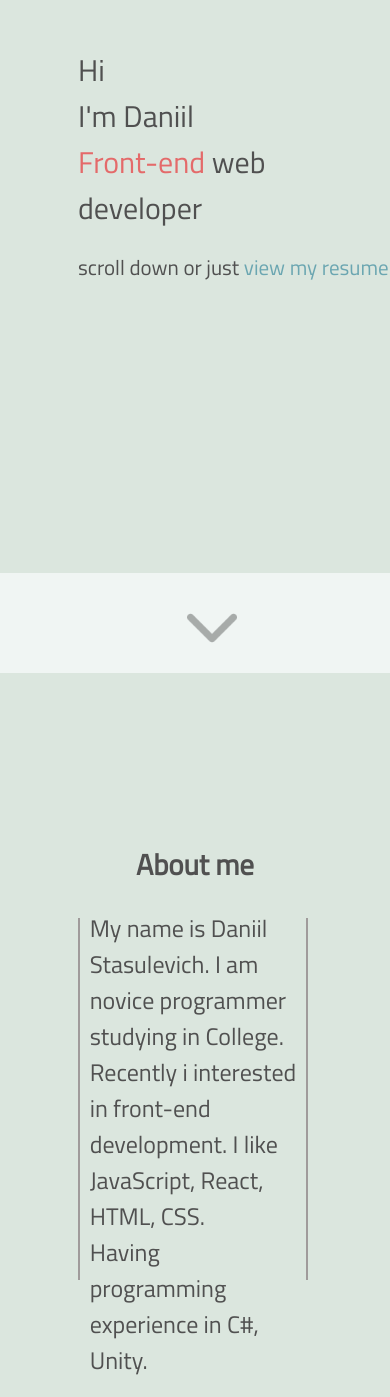
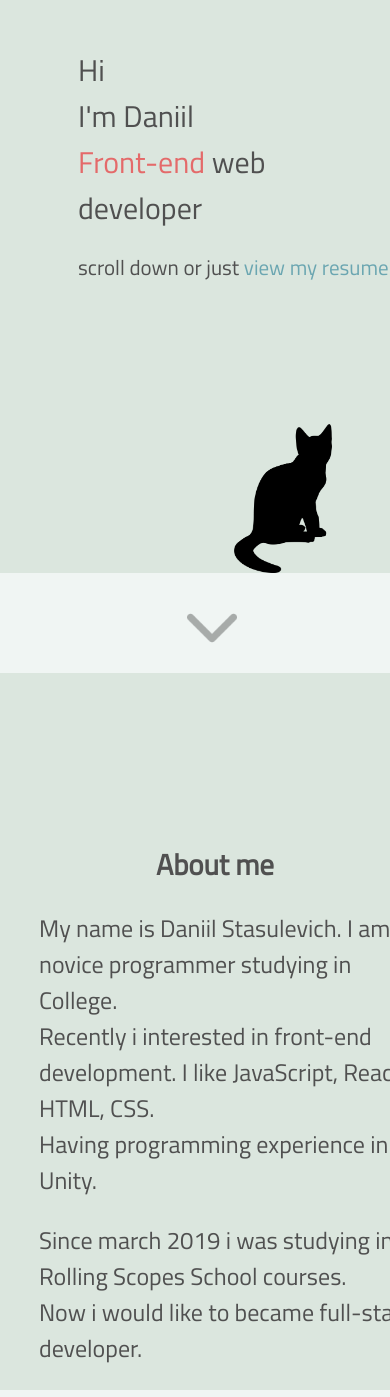
Before and after one commit to alexgrist14/cv, a React app: page / in a window 390 px wide. Shown: the part 153-1550 px from the top of the page. Built offline with nearby package versions, Linux system fonts and the light colour scheme.

Commit message:
style: add responsive for tablets

```diff
--- a/src/components/Projects.js
+++ b/src/components/Projects.js
@@ -12,7 +12,17 @@ export default class Projects extends Component {
             dots: true,
             speed: 350,
             slidesToShow: 2,
-            slidesToScroll: 1
+            slidesToScroll: 1,
+            responsive: [
+                {
+                    breakpoint: 1024,
+                    settings: {
+                        slidesToShow: 1,
+                        slidesToScroll: 1,
+                        dots: true
+                    }
+                }
+            ]
         };
         return (
             <>
--- a/src/components/Summary.js
+++ b/src/components/Summary.js
@@ -42,7 +42,7 @@ export default class Summary extends Component {
                     </div>
                     <div className="right-line"></div>
                 </div>
-                <div className="arrow"><a href="#projects"> <img src={Arrow} alt="arrow" /></a></div>
+                <div className="arrow arrow-2"><a href="#projects"> <img src={Arrow} alt="arrow" /></a></div>
 
             </>
         );
--- a/src/styles/contacts.scss
+++ b/src/styles/contacts.scss
@@ -9,6 +9,10 @@
         color: rgb(109, 109, 110);
         transition: 0.2s;
         filter: opacity(0.7);
+        @media screen and (max-width: 1024px) {
+            width: 40px;
+            height: 40px;
+          }
     }
     img:hover{
         filter: opacity(0.9);
@@ -21,6 +25,10 @@
         width: 21vw;
         padding-left: 30vw;
         text-align: center;
+        @media screen and (max-width: 1024px) {
+            padding: 0;
+            width: 100vw;
+          }
     }
 
     a{
@@ -44,7 +52,21 @@
 
                 h5{
                     margin-left: 1vw;
+                    @media screen and (max-width: 1024px) {
+
+                        margin-top: 0;
+                      }
                 }
+                img{
+                    @media screen and (max-width: 1024px) {
+                        margin-bottom: 30px;
+
+                      }
+                }
+                @media screen and (max-width: 1024px) {
+                    margin-top: 0;
+                    margin-left: 40vw;
+                  }
             }
         }
     }
@@ -59,7 +81,18 @@
         background-repeat: no-repeat;
         background-position: 100% 100%;
         background-size: auto 80%;
+        @media screen and (max-width: 1024px) {
+            display: none;
+          }
 
     }
-
+    @media screen and (max-width: 1024px) {
+        height: 70vh;
+        font-size: 2em;
+      }
+      .container{
+        @media screen and (max-width: 1024px) {
+           margin: 0;
+          }
+      }
 }
--- a/src/styles/projects.scss
+++ b/src/styles/projects.scss
@@ -72,6 +72,9 @@ main{
     left: -35vh;
     width: 130vw;
     height: 65vh;
+    @media screen and (max-width: 1024px) {
+        display: none;
+       }
     }
     &__bg-2{
         top: 28vh;
@@ -83,7 +86,13 @@ main{
         -webkit-transform: rotate(-8deg);
         transform: rotate(-8deg);
         overflow: hidden;
+        @media screen and (max-width: 1024px) {
+            display: none;
+           }
     }
+    @media screen and (max-width: 1024px) {
+        width: 90%;
+       }
 }
 
 .slick-prev{
@@ -101,12 +110,18 @@ main{
     margin-top: 40px;
     margin-left: 5vw;
     margin-right: 5vw;
+    @media screen and (max-width: 1024px) {
+        margin: 0;
+        margin-left: 19vw;
+        margin-right: 19vw;
+        width: 50vw !important;
+       }
 
 }
 .arrow-pr{
     position: absolute;
     z-index: 0;
-    margin-top: 8vh;
+    margin-top: 4vh;
     height: 100px;
     img{
         margin-top: 3vh;
--- a/src/styles/skills.scss
+++ b/src/styles/skills.scss
@@ -12,12 +12,22 @@
         img{
             width: 60px;
             height: 60px;
+            @media screen and (max-width: 1024px) {
+                width: 30px;
+            height: 30px;
+              }
         }
     }
     &__content{
         display: flex;
         flex-direction: column;
         align-items: center;
+        .description{
+            @media screen and (max-width: 1024px) {
+                width: 50%;
+
+              }
+        }
     }
     &-block__primary{
         display: flex;
@@ -28,24 +38,49 @@
         .skill-icons{
             display: flex;
             flex-wrap: wrap;
+            @media screen and (max-width: 1024px) {
+                width: 100%;
+              }
         }
         .prog-languages{
             width: 60%;
             margin-left: 10vh;
+            @media screen and (max-width: 1024px) {
+                width: 100%;
+                margin-left: 8vw;
+              }
 
         }
         .frameworks{
             width: 100%;
+            @media screen and (max-width: 1024px) {
+                width: 100%;
+                margin-left: 8vw;
+              }
         }
         .skill-icon{
             margin-left: 10px;
             margin-right: 10px;
         }
 
+        h4{
+            margin-top: 0;
+        }
+
+        @media screen and (max-width: 1024px) {
+            flex-direction: column;
+            font-size: 0.8em;
+          }
+
     }
     &-block__secondary{
         width: 50%;
         margin: auto;
+        @media screen and (max-width: 1024px) {
+            width: 100%;
+            margin-left: 2%;
+            font-size: 0.8em;
+          }
     }
     &__bg, &__bg-2{
         position: absolute;
@@ -68,6 +103,12 @@
     }
     .arrow{
         background-color: #dbe8f2 !important;
+        img{
+            margin-top: 14vh;
+            @media screen and (max-width: 1024px) {
+                margin-top: 6vh;
+              }
+        }
     }
     span{
         color: rgb(92, 174, 221);
--- a/src/styles/summary.scss
+++ b/src/styles/summary.scss
@@ -22,9 +22,9 @@ color: rgb(80, 80, 80);
     height: 86vh;
     background-color: $mainColor;
     background-image: url("../Assets/sakura2.png");
-    background-size: 30%;
+    background-size: 25%;
     background-repeat: no-repeat;
-    background-position: 80% -50%;
+    background-position: 80% 100%;
     font-size: 30px;
     &-info{
         z-index: 1;
@@ -55,33 +55,56 @@ color: rgb(80, 80, 80);
     background-color: $mainColor;
 
     &__container{
-        width: 54vw;
-        font-size: 1.5rem;
+        width: 44vw;
+        font-size: 1.2rem;
         padding-top: 20vh;
-        margin-left: 23vw;
-        height: 70vh;
+        margin-left: 28vw;
+        height: 65vh;
+        @media screen and (max-width: 1024px) {
+            width: 100vw;
+            margin-left: 10vw;
+            font-size: 1.5em;
+          }
+          @media screen and (max-width: 375px) {
+              padding-top: 0;
+              height: 20vh;
+            font-size: 0.5em;
+          }
     }
     h2{
         margin: 0;
         text-align: center;
         font-size: 1.8rem;
+        @media screen and (max-width: 1024px) {
+            text-align: left;
+            margin-left: 30vw;
+          }
+          @media screen and (max-width: 375px) {
+            font-size: 1em;
+          }
     }
     .left-line{
         position: absolute;
         top: 29vh;
 
-        height: 43vh;
-        margin-left: 20vw;
+        height: 35vh;
+        margin-left: 25vw;
         border-left: 2px solid rgb(160, 155, 155);
+        @media screen and (max-width: 1024px) {
+            display: none;
+          }
     }
     .right-line{
         position: absolute;
         margin: 0;
         top: 29vh;
-        right: 21vw;
-        height: 43vh;
+        right: 25vw;
+        height: 35vh;
 
         border-right: 2.5px solid rgb(160, 155, 155);
+        @media screen and (max-width: 1024px) {
+            display: none;
+          }
     }
     p{
         margin-bottom: 0;
@@ -92,6 +115,7 @@ color: rgb(80, 80, 80);
         right: 10px;
         height: 75px;
     }
+
 }
 .arrow{
     height: 100px;
@@ -103,3 +127,13 @@ color: rgb(80, 80, 80);
         height: 50px;
     }
 }
+.arrow-2{
+    height: 100px;
+    background-color: rgb(240, 245, 243) !important;
+    img{
+        margin-top: 30px;
+        margin-left: 48vw;
+        width: 50px;
+        height: 50px;
+    }
+}
```
